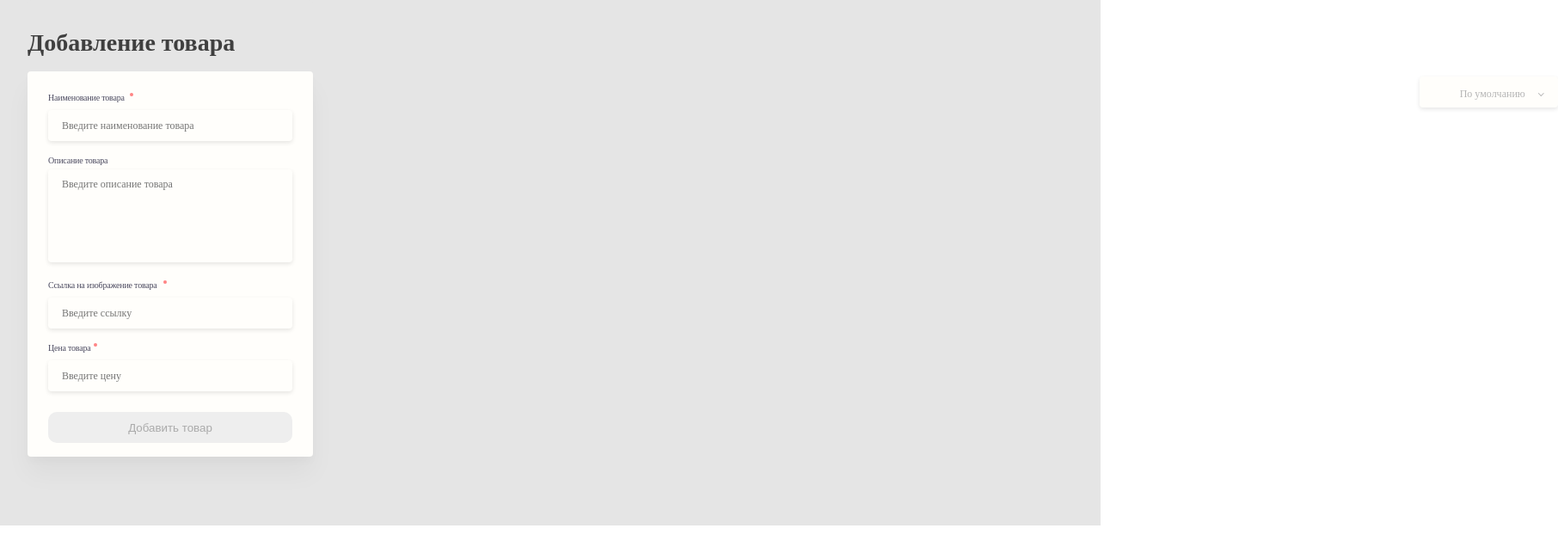
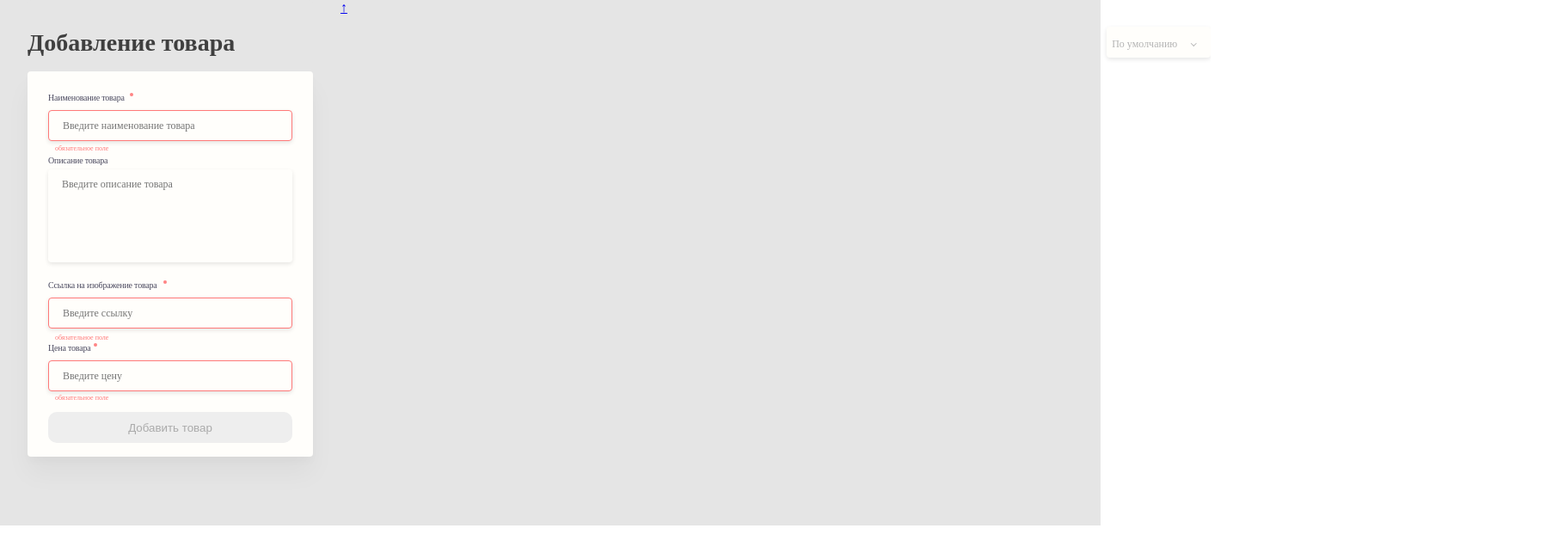
Before and after one commit to deem-zee/idaproject-test, a Vue app: page / in a window 1280 px wide. Shown: the top 650 px of the page at 86% size, 1812 px wide, since content can reach past the window. Built offline with nearby package versions, Linux system fonts and the light colour scheme.

Commit message:
добавлена валидация формб анимация удаления товара

```diff
--- a/src/App.vue
+++ b/src/App.vue
@@ -1,8 +1,9 @@
 <template>
   <div id="app">
-    <add-product></add-product>
+    <add-product class="addProd"></add-product>
     <!-- <product-sort></product-sort> -->
-    <product-list id="productList"></product-list>
+    <product-list class="prodList"></product-list>
+    <a class="toTop" href="#">&#8593;</a>
   </div>
 </template>
 
@@ -29,7 +30,7 @@ export default {
 
 <style lang="scss">
 body {
-  margin: 0;
+  margin: 0 auto;
 }
 #app {
   font-family: Avenir, Helvetica, Arial, sans-serif;
@@ -40,14 +41,41 @@ body {
   background:  #E5E5E5;
   display: flex;
   flex-direction: row;
-  // width: 100%;
   padding-bottom: 80px;
-  padding-right:32px;
 }
 
-// #productList {
-//   display: flex;
-// }
+@media screen and (min-width: 1440px) {
+  .addProd {
+  position: fixed;
+  z-index: 1;
+}
+
+.prodList {
+  margin-left: 364px;
+}
+.toTop {
+  display: none;
+}
+}
+
+@media screen and (min-width: 380px) and (max-width: 480px){
+  #app {
+    flex-wrap: wrap;
+  }
+  .prodList {
+    margin-left: 16px;
+  }
+  .toTop {
+    position: fixed;
+    top: 860px;
+    width: 30px;
+    height: 30px;
+    border-radius: 15px;
+    background: rgb(153, 249, 153);
+
+  }
+}
+
 
 
 </style>
--- a/src/components/AddProduct.vue
+++ b/src/components/AddProduct.vue
@@ -4,16 +4,27 @@ export <template>
     <form id="addProduct__container__form">
         <label for="productName">Наименование товара</label>
         <div  class="requiredCircle"></div>
-        <input type="text" v-model="product.naming" name="productName" id="productName" placeholder="Введите наименование товара" required>
+        <input type="text"
+        v-model="product.naming"
+        :class="{valid:validNaming, error:!validNaming}"
+        name="productName"
+        id="productName"
+        placeholder="Введите наименование товара" required>
+        <p :class="{errmsg:!validNaming, noErr:validNaming}">обязательное поле</p>
         <label for="productDescription">Описание товара</label>
-        <textarea v-model="product.description" name="productDescription" id="productDescription" placeholder="Введите описание товара" cols="30" rows="10"></textarea>
+        <textarea v-model="product.description" name="productDescription" id="productDescription"
+        placeholder="Введите описание товара" cols="30" rows="10"></textarea>
         <label for="productImageLink">Ссылка на изображение товара</label>
         <div  class="requiredCircle"></div>
-        <input type="textarea" v-model="product.link" name="productImageLink" id="productImageLink" placeholder="Введите ссылку" required>
+        <input type="text" v-model="product.link" :class="{valid:validLink, error:!validLink}" name="productImageLink"
+         id="productImageLink" placeholder="Введите ссылку" required>
+        <p :class="{errmsg:!validLink, noErr:validLink}">обязательное поле</p>
         <label for="productPrice">Цена товара</label>
         <div class="requiredCircle"></div>
-        <input type="text" v-model="product.price" @keyup="mask" name="productPrice" id="productPrice" placeholder="Введите цену" required>
-        <button id="addProduct__container__submit"  @click.prevent="addProduct(product)" :disabled="validate == false">Добавить товар</button>
+        <input type="text" v-model="product.price" @keyup="mask" :class="{valid:validPrice, error:!validPrice}" name="productPrice"
+         id="productPrice" placeholder="Введите цену" required>
+        <p :class="{errmsg:!validPrice, noErr:validPrice}">обязательное поле</p>
+        <button id="addProduct__container__submit"  @click.prevent="addProduct(product)"  :disabled="validate === false">Добавить товар</button>
         <div class="success" :class="{successfullyAdded: succeed}"><div class="arrow"></div></div>
     </form>
   </div>
@@ -30,40 +41,56 @@ export default {
                 description: null,
                 link: null,
                 price: null,
-                id: null
+                id: null,
+                deleted: false,
             },
             succeed: false,
-
+            inputPrice: true,
+            inputLink: true,
+            inputName: true,
         }
     },
     computed: {
         ...mapGetters(['getProducts']),
         validate() {
-            return (this.product.naming && this.product.link && this.product.price) ? true :  false;
+            return (this.product.naming && this.product.link && !isNaN(Number(this.product.price))) ? true :  false;
+        },
+        validNaming() {
+            return (this.product.naming === null || this.product.naming.trim() === '') ?
+            false : true;
+        },
+        validLink() {
+            return (this.product.link === null || this.product.link.trim() === '') ?
+            false : true;
+        },
+        validPrice() {
+            return (this.product.price === null || (this.product.price.trim()) === '' || isNaN(Number(this.product.price)) ) ?
+            false : true;
         }
+
     },
     methods: {
-
         addProduct(product) {
-           this.$store.dispatch('addNewProduct', product);
-           this.product = {
+            this.$store.dispatch('addNewProduct', product);
+            this.product = {
                 naming: null,
                 description: null,
                 link: null,
                 price: null,
-                id: null
-           }
+                id: null,
+                deleted: false
+            }
             this.succeed = true;
             setTimeout(() => {
                 this.succeed = false;
-            }, 3000)
+            }, 1000)
 
         },
         mask(e) {
             (this.product.price.indexOf('.') === -1 && e.which == 32) ?
                 this.product.price = this.product.price.trim() + '.'
                 : this.product.price;
-        }
+            },
     }
 }
 </script>
@@ -71,9 +98,9 @@ export default {
 <style lang="scss" scoped>
 #addProduct__container {
     background:  #E5E5E5;
-    // box-shadow: 0px 20px 30px rgba(0, 0, 0, 0.04), 0px 6px 10px rgba(0, 0, 0, 0.02);
     border-radius: 4px;
     margin-left: 32px;
+
 
 }
 #addProduct__container__header {
@@ -178,9 +205,7 @@ export default {
         border-radius: 10px;
         border: none;
         margin: 24px;
-        &:active {
-            background: rgb(116, 245, 116);
-        }
+
     }
 
     .success {
@@ -212,4 +237,42 @@ export default {
         opacity: 1;
         transition: opacity 1s ease-in;
     }
+    .error {
+        border: 1px solid rgb(255, 121, 121);
+        &:after {
+            content: "это поле обязательно"
+        }
+    }
+
+    .valid {
+        border: 1px solid rgb(153, 249, 153);
+    }
+    .errmsg {
+        font-family: 'Source Sans Pro';
+        position: absolute;
+        // visibility: visible;
+        font-style: normal;
+        font-weight: 400;
+        font-size: 8px;
+        color: rgb(255, 121, 121);
+        text-align: left;
+        padding-left: 32px;
+        &:nth-of-type(1) {
+
+            top: 160px;
+
+        }
+        &:nth-of-type(2) {
+            position: absolute;
+            top: 380px;
+        }
+        &:nth-of-type(3) {
+            position: absolute;
+            top: 450px;
+        }
+    }
+    .noErr {
+        display: none;
+    }
+
 </style>
--- a/src/components/ProductList.vue
+++ b/src/components/ProductList.vue
@@ -1,29 +1,19 @@
 <template>
-  <!-- <div > -->
   <div id="productList__container">
       <ul id="sortProduct"><span class="sortProductLabel">По умолчанию</span> <div class="downfallImg"></div>
         <li @click="sortAscend">По возрастанию цены</li>
         <li @click="sortDescend">По убыванию цены</li>
         <li @click="sortByName">По названию</li>
       </ul>
-
     <div id="productList" v-for="product in data"
-      :key="product.id" :class="{deleted:isDeleted }">
-      <!-- <div> -->
-        <div id="singleProduct" >
+      :key="product.id" :class="{deleted:product.deleted }">
         <button id="delete"  @click="deleteProductFromList(product)" ></button>
         <div id="singleProduct__img"   :style="{ backgroundImage: 'url(' + product.link + ')' }"></div>
         <p id="singleProduct__naming">{{product.naming}}</p>
         <p id="singleProduct__description">{{product.description}}</p>
         <p id="singleProduct__price">{{product.price}} руб.</p>
     </div>
-
-      <!-- </div> -->
-
   </div>
-    </div>
-
-  <!-- </div> -->
 </template>
 
 <script>
@@ -35,7 +25,7 @@ export default {
       ascend: false,
       descend: false,
       byName: false,
-      isDeleted: false,
+
     }
   },
   computed: {
@@ -53,18 +43,18 @@ export default {
       this.data.sort( (a, b) => a.naming > b.naming ? 1 : -1);
     },
     deleteProductFromList(product) {
-
-      this.isDeleted = true;
+      console.log(product.delted)
+      product.deleted = true;
       setTimeout(() => {
-        this.isDeleted = false;
         this.$store.dispatch('deleteProduct', product);
-      },3000)
+      },600)
     }
 
   },
   created() {
     this.data = this.$store.getters.getProducts;
-  }
+  },
+
 }
 </script>
 
@@ -73,17 +63,16 @@ export default {
 #productList__container {
   box-sizing: border-box;
   padding-right: 32px;
-}
-
-#productList {
   position: relative;
-  top: 41.5px;
+  top: 83px;
   box-sizing: border-box;
   display: flex;
   flex-direction: row;
   flex-wrap: wrap;
 }
-#singleProduct {
+
+#productList {
+  position: relative;
   padding-top: 0;
   box-sizing: border-box;
   max-width: 332px;
@@ -104,7 +93,7 @@ export default {
     opacity: 0;
     width: 32px;
     height: 32px;
-    left: 320px;
+    left: 308px;
     top: -8px;
     background: #FF8484;
     background-image: url('../assets/delete1.png');
@@ -126,7 +115,7 @@ export default {
   border-radius: 4px 4px 0px 0px;
   background-repeat: no-repeat;
   background-position: center;
-  background-size: contain;
+  background-size: cover;
 }
 
 #singleProduct__naming {
@@ -152,9 +141,13 @@ export default {
   margin-top: 16px;
   margin-left: 16px;
   margin-right: 16px;
+  overflow: hidden;
+  max-height: 80px;
 }
 
 #singleProduct__price {
+  position: absolute;
+  top: 338px;
   font-family: 'Source Sans Pro';
   font-style: normal;
   font-weight: 600;
@@ -170,11 +163,14 @@ export default {
   position: absolute;
   width: 121.49px;
   height: 36px;
-  left: 1287px;
-  top: 31px;
+  left: 922.5px;
+  top: -52px;
   background: #FFFEFB;
   box-shadow: 0px 2px 5px rgba(0, 0, 0, 0.1);
   border-radius: 4px;
+  margin: 0;
+  list-style: none;
+  padding: 0;
 
   .sortProductLabel {
     position: relative;
@@ -208,14 +204,14 @@ export default {
     opacity: 0;
     background: white;
     width: 121.49px;
-    height: 36px;
-    border-top: 1px solid black;
+    height: 20px;
+    border-top: 1px solid #B4B4B4;
     font-family: 'Source Sans Pro';
     font-style: normal;
     font-weight: 400;
-    font-size: 16px;
-    line-height: 20px;
-    color: #3F3F3F;
+    font-size: 12px;
+    line-height: 15px;
+    color: #B4B4B4;
     &:hover {
       cursor: pointer;
     }
@@ -225,24 +221,26 @@ export default {
     li:nth-of-type(1) {
       transition: all 1s ease-out;
       position: absolute;
-      top: 40px;
+      top: 36px;
       opacity:1;
-
+      z-index: 1;
     }
     li:nth-of-type(2) {
       transition: all 1s ease-out;
       position: absolute;
-      top: 70px;
+      top: 56px;
       opacity:1;
       z-index: 1;
     }
     li:nth-of-type(3) {
       transition: all 1s ease-out;
       position: absolute;
-      top: 100px;
+      top: 76px;
       opacity:1;
       z-index: 1;
-      border-bottom: 1px solid black;
+      border-bottom: 1px solid #B4B4B4;;
+      border-bottom-right-radius: 4px;
+      border-bottom-left-radius: 4px;
     }
   }
 }
@@ -251,4 +249,14 @@ export default {
   transition: opacity 0.5s ease-out;
 }
 
+@media screen and (min-width: 380px) and (max-width: 480px) {
+  #sortProduct {
+  position: absolute;
+  width: 121.49px;
+  height: 36px;
+  left: 130px;
+  top: -52px;
+  }
+}
+
 </style>
```
Lines whose indentation alone changed are shown as unchanged.
